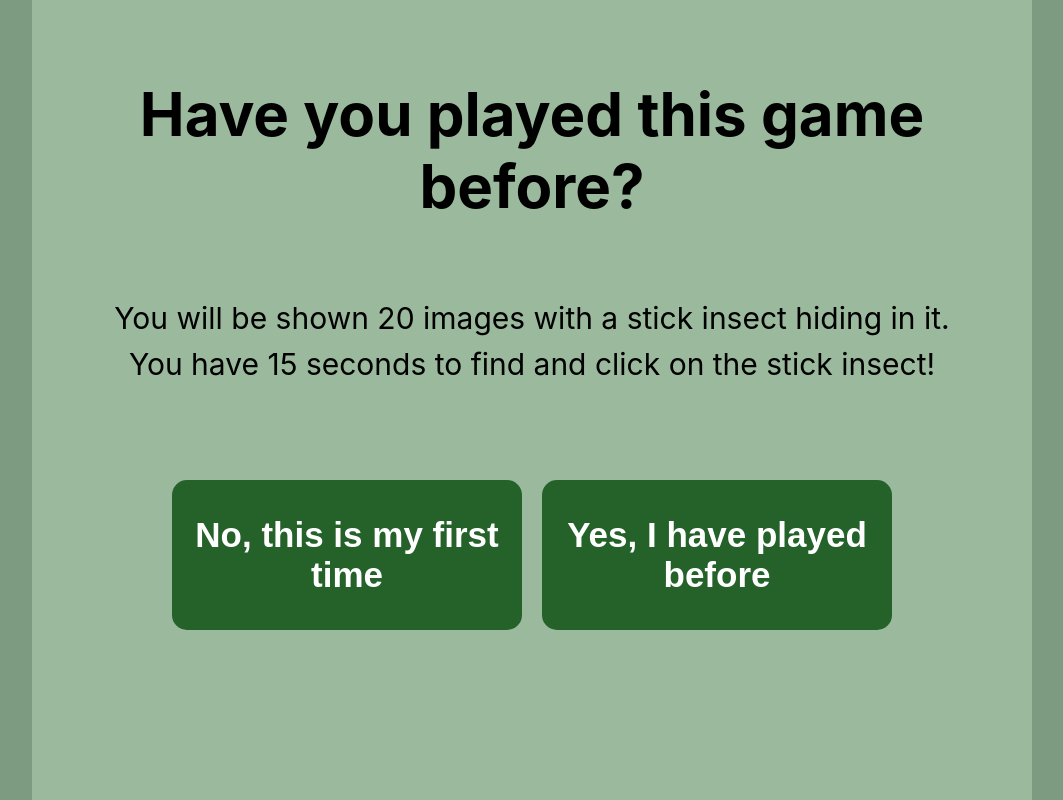
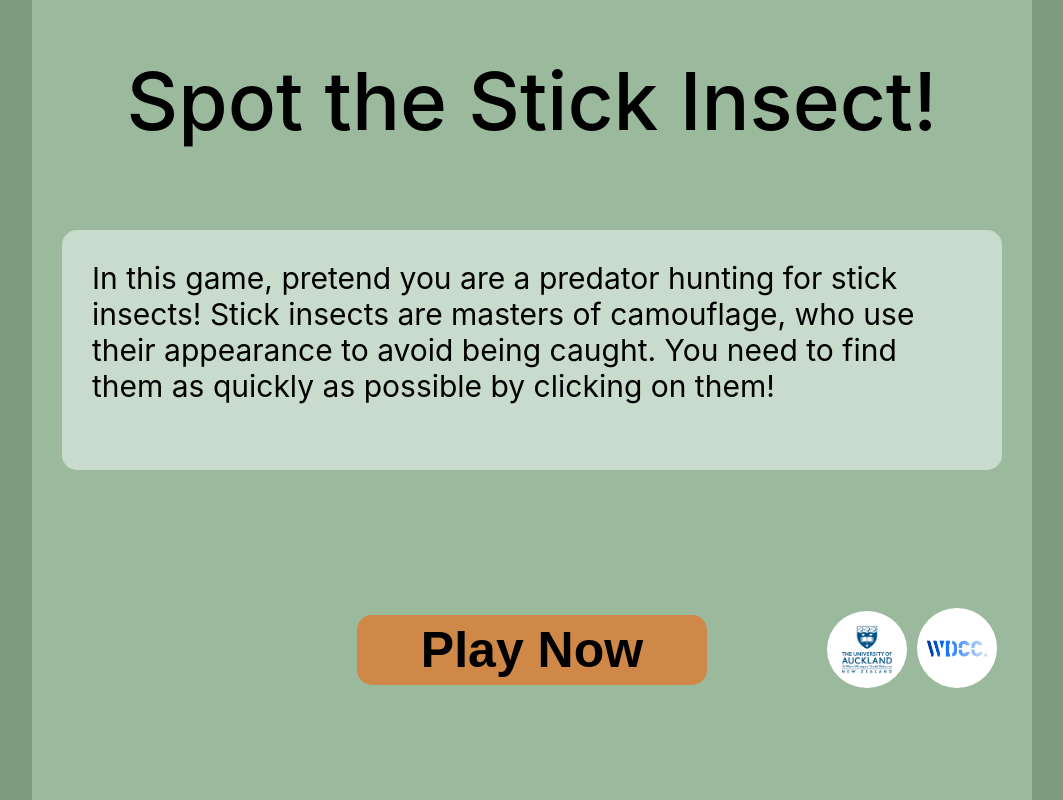
Before and after one commit to UoaWDCC/Stick-Insect, a React (Create React App) app in the folder frontend/: page / in a window 1280 px wide. Shown: the whole page, without its empty margins (108-1171 px from the left). Built offline with nearby package versions, Linux system fonts and the light colour scheme.

Commit message:
Issue: Refactoring needed for page transitions Solution: Implement transition between landing, consent, and instruction page Risk: None Reviewed by: Alex, Aiden, Jason

```diff
--- a/frontend/src/app.jsx
+++ b/frontend/src/app.jsx
@@ -1,40 +1,45 @@
-import React from "react";
+import React, { useEffect, useState } from "react";
 import styles from "./app.module.css";
 import ConsentPage from "./components/consentPage/consentPage";
 import InstructionPage from "./components/instructionPage/instructionPage";
 import LandingPage from "./components/landingPage/landingPage";
-// import Timer from "./components/timer/Timer";
-
-// import MainPage from "./components/landingPage/landingPage";
-// import ConsentPage from "./components/consentPage/consentPage";
-// import QuestionPage from "./components/instructionPage/instructionPage";
 
 function App() {
-  // Declares new setPage variable, which we call "page"
-  // const PAGE_MAIN = "main";
-  // const PAGE_CONSENT = "consent";
-  // const PAGE_QUESTION = "question";
+  // Pages
+  const PAGE_LANDING = "landing";
+  const PAGE_CONSENT = "consent";
+  const PAGE_INSTRUCTION = "instruction";
 
-  // const [page, setPage] = React.useState(PAGE_MAIN);
-  // function pageChange(newPage) {
-  //   // Checks to see if the which page the page has been set to
-  //   if (newPage === PAGE_MAIN) {
-  //     setPage(PAGE_MAIN);
-  //   } else if (newPage === PAGE_CONSENT) {
-  //     setPage(PAGE_CONSENT);
-  //   } else if (newPage === PAGE_QUESTION) {
-  //     setPage(PAGE_QUESTION);
-  //   }
-  // }
+  const [currentPage, setCurrentPage] = useState(PAGE_LANDING);
+
+  const switchPage = (page) => {
+    setCurrentPage(page);
+  };
+
+  const displayPage = () => {
+    switch (currentPage) {
+      case PAGE_LANDING:
+        return (
+          <LandingPage switchToConsentPage={() => switchPage(PAGE_CONSENT)} />
+        );
+      case PAGE_CONSENT:
+        return (
+          <ConsentPage
+            switchToLandingPage={() => switchPage(PAGE_LANDING)}
+            switchToInstructionPage={() => switchPage(PAGE_INSTRUCTION)}
+          />
+        );
+      case PAGE_INSTRUCTION:
+        return <InstructionPage />;
+      default:
+        return null;
+    }
+  };
 
   // We pass a callback to the child
   return (
     <div className={styles.app}>
-      <article className={styles.pageFrame}>
-        {/* <LandingPage /> */}
-        {/* <ConsentPage /> */}
-        <InstructionPage />
-      </article>
+      <article className={styles.pageFrame}>{displayPage()}</article>
       {/* <Timer /> */}
       {/* <ConsentPage /> */}
       {/* {page === PAGE_MAIN && <MainPage pageChange={pageChange} />} */}
--- a/frontend/src/components/consentPage/consentPage.jsx
+++ b/frontend/src/components/consentPage/consentPage.jsx
@@ -1,7 +1,7 @@
 import React from "react";
 import styles from "./consentPage.module.css";
 
-const ConsentPage = ({ pageChange }) => (
+const ConsentPage = ({ switchToLandingPage, switchToInstructionPage }) => (
   <section className={styles.whole_wrapper}>
     <header className={styles.header}>
       <h1>Participant Information and Consent Form</h1>
@@ -18,11 +18,11 @@ const ConsentPage = ({ pageChange }) => (
       </p>
     </div>
     <div className={styles.btns}>
-      <button onClick={() => pageChange("question")} type="button">
+      <button onClick={switchToInstructionPage} type="button">
         {" "}
         I AGREE
       </button>
-      <button onClick={() => pageChange("main")} type="button">
+      <button onClick={switchToLandingPage} type="button">
         {" "}
         NO, TAKE ME AWAY
       </button>
--- a/frontend/src/components/landingPage/landingPage.jsx
+++ b/frontend/src/components/landingPage/landingPage.jsx
@@ -3,7 +3,7 @@ import styles from "./landingPage.module.css";
 import uoaLogo from "../../assets/images/uoa-logo.png";
 import wdccLogo from "../../assets/images/wdcc-logo.png";
 
-const LandingPage = ({ pageChange }) => (
+const LandingPage = ({ switchToConsentPage }) => (
   <section className={styles.whole_wrapper}>
     <header className={styles.header_wrapper}>
       <h1 className={styles.title}>Spot the Stick Insect!</h1>
@@ -19,7 +19,7 @@ const LandingPage = ({ pageChange }) => (
 
     <div className={styles.bottom_wrapper}>
       <button
-        onClick={() => pageChange("consent")}
+        onClick={switchToConsentPage}
         className={styles.play_btn}
         type="button"
       >
```
